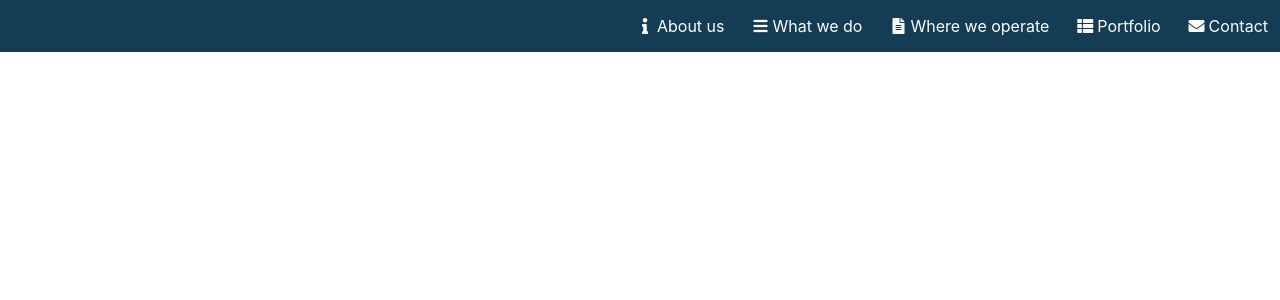
After one commit to NCJo/PDC-Construction-Webapp, a Django app: template PDC/templates/pdc_templates/base.html in a window 1280 px wide. The commit adds this page. Shown: the top 300 px of the page. Run offline with Django 3.2, Linux system fonts and the light colour scheme; the template is opened without the code that fills it, so the values that code supplies are empty; some libraries are stand-ins or nearby versions.

Commit message:
Added: base.html *This is before attempt to refractor

```diff
--- a/PDC/settings.py
+++ b/PDC/settings.py
@@ -34,7 +34,7 @@ SECRET_KEY = 'jid#2evx_s26s*yhm31g7b8gei_(l+*yt&r0ym-esenggu@ou7'
 # SECURITY WARNING: don't run with debug turned on in production!
 DEBUG = True
 
-ALLOWED_HOSTS = []
+ALLOWED_HOSTS = ['*']
 
 
 # Application definition
--- a/PDC/static/css/styles.css
+++ b/PDC/static/css/styles.css
@@ -0,0 +1,6 @@
+.main-theme-color {
+    background-color: #143c55 !important;
+}
+.nav-color {
+    background-color: #143c55 !important;
+}
--- /dev/null
+++ b/PDC/templates/pdc_templates/base.html
@@ -0,0 +1,80 @@
+<!DOCTYPE html>
+<html lang="en">
+{% load staticfiles %}
+
+<head>
+    <meta charset="UTF-8">
+    <meta name="viewport" content="width=device-width, initial-scale=1.0">
+    <meta http-equiv="X-UA-Compatible" content="ie=edge">
+    <title>
+        <!-- Title Block -->
+        {% block title_block %}
+            PDC - Construction
+        {% endblock  %}
+    </title>
+    <!-- <link rel="stylesheet" href="https://maxcdn.bootstrapcdn.com/font-awesome/4.7.0/css/font-awesome.min.css"> -->
+    <-- Customized CSS -->
+    <link rel="stylesheet" href="static/css/styles.css">
+    <link rel="stylesheet" href="https://use.fontawesome.com/releases/v5.4.1/css/all.css" integrity="sha384-5sAR7xN1Nv6T6+dT2mhtzEpVJvfS3NScPQTrOxhwjIuvcA67KV2R5Jz6kr4abQsz" crossorigin="anonymous">
+    <link href="https://fonts.googleapis.com/css?family=Open+Sans:300,400,700" rel="stylesheet">
+    <!-- Bulma Version 0.7.2-->
+    <link rel="stylesheet" href="https://cdnjs.cloudflare.com/ajax/libs/bulma/0.7.2/css/bulma.min.css" />
+    <!-- <link href="https://unpkg.com/bulma-fluent@0.3.13/css/bulma.min.css" rel="stylesheet"> -->
+    <link rel="stylesheet" type="text/css" href="../css/personal.css">
+    <script async type="text/javascript" src="../js/bulma.js"></script>
+</head>
+
+<body>
+    <!-- Navigation Bar -->
+    <nav class="navbar is-link is-fixed-top nav-color">
+        <div class="navbar-brand">
+            <div class="navbar-burger burger" data-target="navbarExampleTransparentExample">
+                <span></span>
+                <span></span>
+                <span></span>
+            </div>
+        </div>
+
+        <div id="navbarExampleTransparentExample" class="navbar-menu">
+            <div class="navbar-end">
+                <a class="navbar-item" href="#aboutus">
+                    <span class="icon">
+                        <i class="fas fa-info"></i>
+                    </span>
+                    <span>About us</span>
+                </a>
+                <a class="navbar-item" href="#whatwedo">
+                    <span class="icon">
+                        <i class="fas fa-bars"></i>
+                    </span>
+                    <span>What we do</span>
+                </a>
+                <a class="navbar-item" href="#whereweoperate">
+                    <span class="icon">
+                        <i class="fas fa-file-alt"></i>
+                    </span>
+                    <span>Where we operate</span>
+                </a>
+                <a class="navbar-item" href="#portfolio">
+                    <span class="icon">
+                        <i class="fas fa-th-list"></i>
+                    </span>
+                    <span>Portfolio</span>
+                </a>
+                <a class="navbar-item" href="#contact">
+                    <span class="icon">
+                        <i class="fas fa-envelope"></i>
+                    </span>
+                    <span>Contact</span>
+                </a>
+            </div>
+        </div>
+    </nav>
+
+    <div>
+    <!-- Body BLock -->
+    {% block body_block %}
+
+    {% endblock body_block %}
+    </div>
+</body>
```
Also changed, not shown: PDC/templates/pdc_templates/index.html (+4 -4 lines), PDC/templates/pdc_templates/portfolio.html (added).
